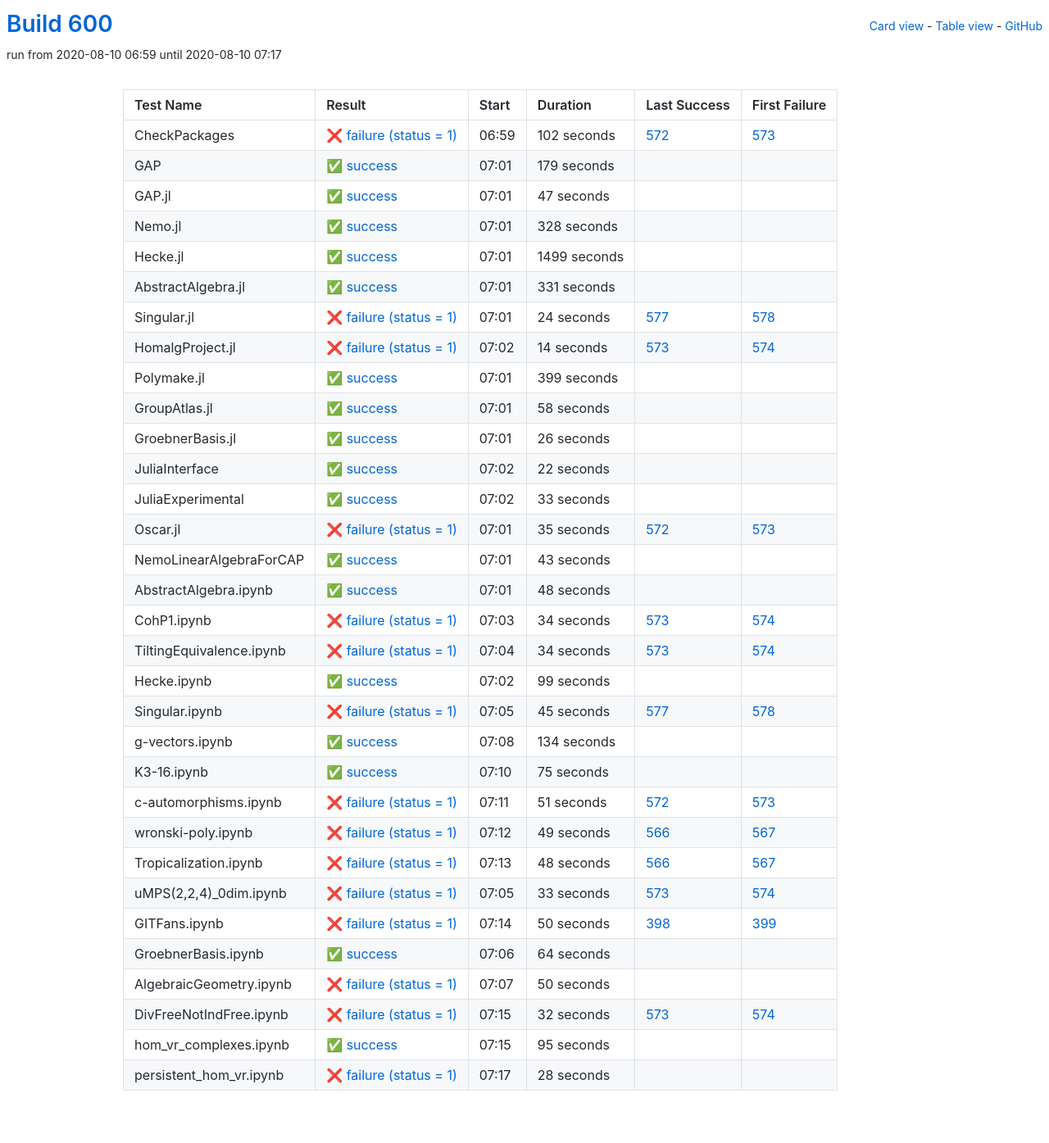
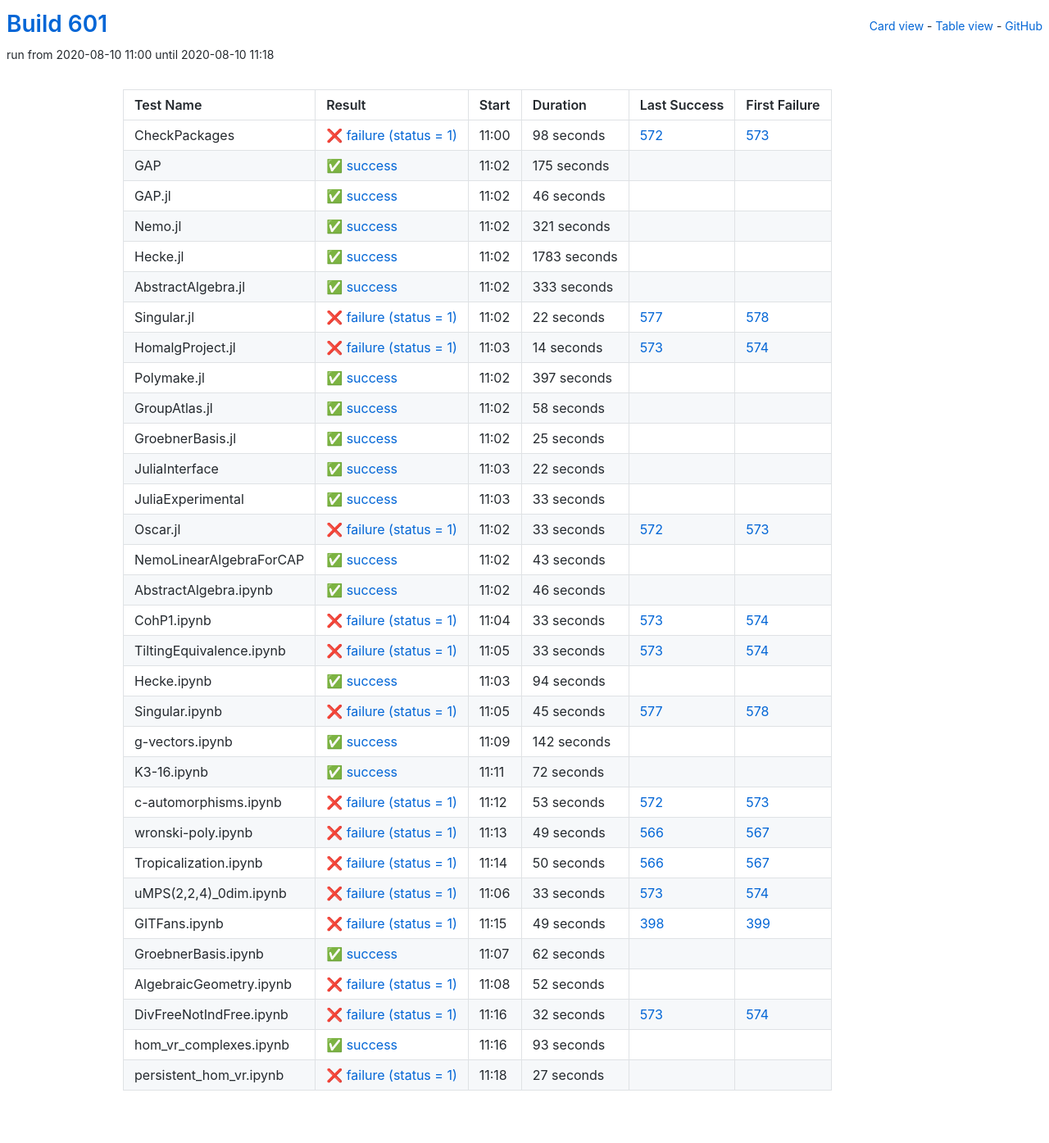
Before and after one commit to oscar-system/oscar-ci-status-stable, a Jekyll site: the page built from table.html, in a window 1280 px wide. Shown: the whole page at 82% size. Built offline with Jekyll 4.4.1, drawn with Linux system fonts in a browser that asks for light colours.

Commit message:
Build #601

```diff
--- a/_data/ci.yml
+++ b/_data/ci.yml
@@ -1,6 +1,6 @@
 ---
-build: 600
-build_url: https://oscarci.mathematik.uni-kl.de/job/oscar-stable/600/
+build: 601
+build_url: https://oscarci.mathematik.uni-kl.de/job/oscar-stable/601/
 job: oscar-stable
 organization: oscar-system
 repo: oscar-ci-status-stable
@@ -8,92 +8,92 @@ repourl: https://github.com/oscar-system/oscar-ci-status-stable
 tests:
 - name: CheckPackages
   id: checkpackages
-  log: https://oscarci.mathematik.uni-kl.de/job/oscar-stable/600/artifact/logs/build-600/CheckPackages.log
-  start: 2020-08-10 06:59
+  log: https://oscarci.mathematik.uni-kl.de/job/oscar-stable/601/artifact/logs/build-601/CheckPackages.log
+  start: 2020-08-10 11:00
   success: false
   exitcode: 1
   status: failure
-  duration: 102
+  duration: 98
   last_success: 572
   last_success_url: https://oscarci.mathematik.uni-kl.de/job/oscar-stable/572/
   first_failure: 573
   first_failure_url: https://oscarci.mathematik.uni-kl.de/job/oscar-stable/573/
 - name: GAP
   id: gap
-  log: https://oscarci.mathematik.uni-kl.de/job/oscar-stable/600/artifact/logs/build-600/GAP.log
-  start: 2020-08-10 07:01
+  log: https://oscarci.mathematik.uni-kl.de/job/oscar-stable/601/artifact/logs/build-601/GAP.log
+  start: 2020-08-10 11:02
   success: true
   exitcode: 0
   status: success
-  duration: 179
+  duration: 175
   last_success: false
   last_success_url:
   first_failure: false
   first_failure_url:
 - name: GAP.jl
   id: gap-jl
-  log: https://oscarci.mathematik.uni-kl.de/job/oscar-stable/600/artifact/logs/build-600/GAP.jl.log
-  start: 2020-08-10 07:01
+  log: https://oscarci.mathematik.uni-kl.de/job/oscar-stable/601/artifact/logs/build-601/GAP.jl.log
+  start: 2020-08-10 11:02
   success: true
   exitcode: 0
   status: success
-  duration: 47
+  duration: 46
   last_success: false
   last_success_url:
   first_failure: false
   first_failure_url:
 - name: Nemo.jl
   id: nemo-jl
-  log: https://oscarci.mathematik.uni-kl.de/job/oscar-stable/600/artifact/logs/build-600/Nemo.jl.log
-  start: 2020-08-10 07:01
+  log: https://oscarci.mathematik.uni-kl.de/job/oscar-stable/601/artifact/logs/build-601/Nemo.jl.log
+  start: 2020-08-10 11:02
   success: true
   exitcode: 0
   status: success
-  duration: 328
+  duration: 321
   last_success: false
   last_success_url:
   first_failure: false
   first_failure_url:
 - name: Hecke.jl
   id: hecke-jl
-  log: https://oscarci.mathematik.uni-kl.de/job/oscar-stable/600/artifact/logs/build-600/Hecke.jl.log
-  start: 2020-08-10 07:01
+  log: https://oscarci.mathematik.uni-kl.de/job/oscar-stable/601/artifact/logs/build-601/Hecke.jl.log
+  start: 2020-08-10 11:02
   success: true
   exitcode: 0
   status: success
-  duration: 1499
+  duration: 1783
   last_success: false
   last_success_url:
   first_failure: false
   first_failure_url:
 - name: AbstractAlgebra.jl
   id: abstractalgebra-jl
-  log: https://oscarci.mathematik.uni-kl.de/job/oscar-stable/600/artifact/logs/build-600/AbstractAlgebra.jl.log
-  start: 2020-08-10 07:01
+  log: https://oscarci.mathematik.uni-kl.de/job/oscar-stable/601/artifact/logs/build-601/AbstractAlgebra.jl.log
+  start: 2020-08-10 11:02
   success: true
   exitcode: 0
   status: success
-  duration: 331
+  duration: 333
   last_success: false
   last_success_url:
   first_failure: false
   first_failure_url:
 - name: Singular.jl
   id: singular-jl
-  log: https://oscarci.mathematik.uni-kl.de/job/oscar-stable/600/artifact/logs/build-600/Singular.jl.log
-  start: 2020-08-10 07:01
+  log: https://oscarci.mathematik.uni-kl.de/job/oscar-stable/601/artifact/logs/build-601/Singular.jl.log
+  start: 2020-08-10 11:02
   success: false
   exitcode: 1
   status: failure
-  duration: 24
+  duration: 22
   last_success: 577
   last_success_url: https://oscarci.mathematik.uni-kl.de/job/oscar-stable/577/
   first_failure: 578
   first_failure_url: https://oscarci.mathematik.uni-kl.de/job/oscar-stable/578/
 - name: HomalgProject.jl
   id: homalgproject-jl
-  log: https://oscarci.mathematik.uni-kl.de/job/oscar-stable/600/artifact/logs/build-600/HomalgProject.jl.log
-  start: 2020-08-10 07:02
+  log: https://oscarci.mathematik.uni-kl.de/job/oscar-stable/601/artifact/logs/build-601/HomalgProject.jl.log
+  start: 2020-08-10 11:03
   success: false
   exitcode: 1
   status: failure
@@ -104,20 +104,20 @@ tests:
   first_failure_url: https://oscarci.mathematik.uni-kl.de/job/oscar-stable/574/
 - name: Polymake.jl
   id: polymake-jl
-  log: https://oscarci.mathematik.uni-kl.de/job/oscar-stable/600/artifact/logs/build-600/Polymake.jl.log
-  start: 2020-08-10 07:01
+  log: https://oscarci.mathematik.uni-kl.de/job/oscar-stable/601/artifact/logs/build-601/Polymake.jl.log
+  start: 2020-08-10 11:02
   success: true
   exitcode: 0
   status: success
-  duration: 399
+  duration: 397
   last_success: false
   last_success_url:
   first_failure: false
   first_failure_url:
 - name: GroupAtlas.jl
   id: groupatlas-jl
-  log: https://oscarci.mathematik.uni-kl.de/job/oscar-stable/600/artifact/logs/build-600/GroupAtlas.jl.log
-  start: 2020-08-10 07:01
+  log: https://oscarci.mathematik.uni-kl.de/job/oscar-stable/601/artifact/logs/build-601/GroupAtlas.jl.log
+  start: 2020-08-10 11:02
   success: true
   exitcode: 0
   status: success
@@ -128,20 +128,20 @@ tests:
   first_failure_url:
 - name: GroebnerBasis.jl
   id: groebnerbasis-jl
-  log: https://oscarci.mathematik.uni-kl.de/job/oscar-stable/600/artifact/logs/build-600/GroebnerBasis.jl.log
-  start: 2020-08-10 07:01
+  log: https://oscarci.mathematik.uni-kl.de/job/oscar-stable/601/artifact/logs/build-601/GroebnerBasis.jl.log
+  start: 2020-08-10 11:02
   success: true
   exitcode: 0
   status: success
-  duration: 26
+  duration: 25
   last_success: false
   last_success_url:
   first_failure: false
   first_failure_url:
 - name: JuliaInterface
   id: juliainterface
-  log: https://oscarci.mathematik.uni-kl.de/job/oscar-stable/600/artifact/logs/build-600/JuliaInterface.log
-  start: 2020-08-10 07:02
+  log: https://oscarci.mathematik.uni-kl.de/job/oscar-stable/601/artifact/logs/build-601/JuliaInterface.log
+  start: 2020-08-10 11:03
   success: true
   exitcode: 0
   status: success
@@ -152,8 +152,8 @@ tests:
   first_failure_url:
 - name: JuliaExperimental
   id: juliaexperimental
-  log: https://oscarci.mathematik.uni-kl.de/job/oscar-stable/600/artifact/logs/build-600/JuliaExperimental.log
-  start: 2020-08-10 07:02
+  log: https://oscarci.mathematik.uni-kl.de/job/oscar-stable/601/artifact/logs/build-601/JuliaExperimental.log
+  start: 2020-08-10 11:03
   success: true
   exitcode: 0
   status: success
@@ -164,20 +164,20 @@ tests:
   first_failure_url:
 - name: Oscar.jl
   id: oscar-jl
-  log: https://oscarci.mathematik.uni-kl.de/job/oscar-stable/600/artifact/logs/build-600/Oscar.jl.log
-  start: 2020-08-10 07:01
+  log: https://oscarci.mathematik.uni-kl.de/job/oscar-stable/601/artifact/logs/build-601/Oscar.jl.log
+  start: 2020-08-10 11:02
   success: false
   exitcode: 1
   status: failure
-  duration: 35
+  duration: 33
   last_success: 572
   last_success_url: https://oscarci.mathematik.uni-kl.de/job/oscar-stable/572/
   first_failure: 573
   first_failure_url: https://oscarci.mathematik.uni-kl.de/job/oscar-stable/573/
 - name: NemoLinearAlgebraForCAP
   id: nemolinearalgebraforcap
-  log: https://oscarci.mathematik.uni-kl.de/job/oscar-stable/600/artifact/logs/build-600/NemoLinearAlgebraForCAP.log
-  start: 2020-08-10 07:01
+  log: https://oscarci.mathematik.uni-kl.de/job/oscar-stable/601/artifact/logs/build-601/NemoLinearAlgebraForCAP.log
+  start: 2020-08-10 11:02
   success: true
   exitcode: 0
   status: success
@@ -188,56 +188,56 @@ tests:
   first_failure_url:
 - name: AbstractAlgebra.ipynb
   id: abstractalgebra-ipynb
-  log: https://oscarci.mathematik.uni-kl.de/job/oscar-stable/600/artifact/logs/build-600/AbstractAlgebra.ipynb.log
-  start: 2020-08-10 07:01
+  log: https://oscarci.mathematik.uni-kl.de/job/oscar-stable/601/artifact/logs/build-601/AbstractAlgebra.ipynb.log
+  start: 2020-08-10 11:02
   success: true
   exitcode: 0
   status: success
-  duration: 48
+  duration: 46
   last_success: false
   last_success_url:
   first_failure: false
   first_failure_url:
 - name: CohP1.ipynb
   id: cohp1-ipynb
-  log: https://oscarci.mathematik.uni-kl.de/job/oscar-stable/600/artifact/logs/build-600/CohP1.ipynb.log
-  start: 2020-08-10 07:03
+  log: https://oscarci.mathematik.uni-kl.de/job/oscar-stable/601/artifact/logs/build-601/CohP1.ipynb.log
+  start: 2020-08-10 11:04
   success: false
   exitcode: 1
   status: failure
-  duration: 34
+  duration: 33
   last_success: 573
   last_success_url: https://oscarci.mathematik.uni-kl.de/job/oscar-stable/573/
   first_failure: 574
   first_failure_url: https://oscarci.mathematik.uni-kl.de/job/oscar-stable/574/
 - name: TiltingEquivalence.ipynb
   id: tiltingequivalence-ipynb
-  log: https://oscarci.mathematik.uni-kl.de/job/oscar-stable/600/artifact/logs/build-600/TiltingEquivalence.ipynb.log
-  start: 2020-08-10 07:04
+  log: https://oscarci.mathematik.uni-kl.de/job/oscar-stable/601/artifact/logs/build-601/TiltingEquivalence.ipynb.log
+  start: 2020-08-10 11:05
   success: false
   exitcode: 1
   status: failure
-  duration: 34
+  duration: 33
   last_success: 573
   last_success_url: https://oscarci.mathematik.uni-kl.de/job/oscar-stable/573/
   first_failure: 574
   first_failure_url: https://oscarci.mathematik.uni-kl.de/job/oscar-stable/574/
 - name: Hecke.ipynb
   id: hecke-ipynb
-  log: https://oscarci.mathematik.uni-kl.de/job/oscar-stable/600/artifact/logs/build-600/Hecke.ipynb.log
-  start: 2020-08-10 07:02
+  log: https://oscarci.mathematik.uni-kl.de/job/oscar-stable/601/artifact/logs/build-601/Hecke.ipynb.log
+  start: 2020-08-10 11:03
   success: true
   exitcode: 0
   status: success
-  duration: 99
+  duration: 94
   last_success: false
   last_success_url:
   first_failure: false
   first_failure_url:
 - name: Singular.ipynb
   id: singular-ipynb
-  log: https://oscarci.mathematik.uni-kl.de/job/oscar-stable/600/artifact/logs/build-600/Singular.ipynb.log
-  start: 2020-08-10 07:05
+  log: https://oscarci.mathematik.uni-kl.de/job/oscar-stable/601/artifact/logs/build-601/Singular.ipynb.log
+  start: 2020-08-10 11:05
   success: false
   exitcode: 1
   status: failure
@@ -248,44 +248,44 @@ tests:
   first_failure_url: https://oscarci.mathematik.uni-kl.de/job/oscar-stable/578/
 - name: g-vectors.ipynb
   id: g-vectors-ipynb
-  log: https://oscarci.mathematik.uni-kl.de/job/oscar-stable/600/artifact/logs/build-600/g-vectors.ipynb.log
-  start: 2020-08-10 07:08
+  log: https://oscarci.mathematik.uni-kl.de/job/oscar-stable/601/artifact/logs/build-601/g-vectors.ipynb.log
+  start: 2020-08-10 11:09
   success: true
   exitcode: 0
   status: success
-  duration: 134
+  duration: 142
   last_success: false
   last_success_url:
   first_failure: false
   first_failure_url:
 - name: K3-16.ipynb
   id: k3-16-ipynb
-  log: https://oscarci.mathematik.uni-kl.de/job/oscar-stable/600/artifact/logs/build-600/K3-16.ipynb.log
-  start: 2020-08-10 07:10
+  log: https://oscarci.mathematik.uni-kl.de/job/oscar-stable/601/artifact/logs/build-601/K3-16.ipynb.log
+  start: 2020-08-10 11:11
   success: true
   exitcode: 0
   status: success
-  duration: 75
+  duration: 72
   last_success: false
   last_success_url:
   first_failure: false
   first_failure_url:
 - name: c-automorphisms.ipynb
   id: c-automorphisms-ipynb
-  log: https://oscarci.mathematik.uni-kl.de/job/oscar-stable/600/artifact/logs/build-600/c-automorphisms.ipynb.log
-  start: 2020-08-10 07:11
+  log: https://oscarci.mathematik.uni-kl.de/job/oscar-stable/601/artifact/logs/build-601/c-automorphisms.ipynb.log
+  start: 2020-08-10 11:12
   success: false
   exitcode: 1
   status: failure
-  duration: 51
+  duration: 53
   last_success: 572
   last_success_url: https://oscarci.mathematik.uni-kl.de/job/oscar-stable/572/
   first_failure: 573
   first_failure_url: https://oscarci.mathematik.uni-kl.de/job/oscar-stable/573/
 - name: wronski-poly.ipynb
   id: wronski-poly-ipynb
-  log: https://oscarci.mathematik.uni-kl.de/job/oscar-stable/600/artifact/logs/build-600/wronski-poly.ipynb.log
-  start: 2020-08-10 07:12
+  log: https://oscarci.mathematik.uni-kl.de/job/oscar-stable/601/artifact/logs/build-601/wronski-poly.ipynb.log
+  start: 2020-08-10 11:13
   success: false
   exitcode: 1
   status: failure
@@ -296,20 +296,20 @@ tests:
   first_failure_url: https://oscarci.mathematik.uni-kl.de/job/oscar-stable/567/
 - name: Tropicalization.ipynb
   id: tropicalization-ipynb
-  log: https://oscarci.mathematik.uni-kl.de/job/oscar-stable/600/artifact/logs/build-600/Tropicalization.ipynb.log
-  start: 2020-08-10 07:13
+  log: https://oscarci.mathematik.uni-kl.de/job/oscar-stable/601/artifact/logs/build-601/Tropicalization.ipynb.log
+  start: 2020-08-10 11:14
   success: false
   exitcode: 1
   status: failure
-  duration: 48
+  duration: 50
   last_success: 566
   last_success_url: https://oscarci.mathematik.uni-kl.de/job/oscar-stable/566/
   first_failure: 567
   first_failure_url: https://oscarci.mathematik.uni-kl.de/job/oscar-stable/567/
 - name: uMPS(2,2,4)_0dim.ipynb
   id: umps-2-2-4-0dim-ipynb
-  log: https://oscarci.mathematik.uni-kl.de/job/oscar-stable/600/artifact/logs/build-600/uMPS-2-2-4-_0dim.ipynb.log
-  start: 2020-08-10 07:05
+  log: https://oscarci.mathematik.uni-kl.de/job/oscar-stable/601/artifact/logs/build-601/uMPS-2-2-4-_0dim.ipynb.log
+  start: 2020-08-10 11:06
   success: false
   exitcode: 1
   status: failure
@@ -320,44 +320,44 @@ tests:
   first_failure_url: https://oscarci.mathematik.uni-kl.de/job/oscar-stable/574/
 - name: GITFans.ipynb
   id: gitfans-ipynb
-  log: https://oscarci.mathematik.uni-kl.de/job/oscar-stable/600/artifact/logs/build-600/GITFans.ipynb.log
-  start: 2020-08-10 07:14
+  log: https://oscarci.mathematik.uni-kl.de/job/oscar-stable/601/artifact/logs/build-601/GITFans.ipynb.log
+  start: 2020-08-10 11:15
   success: false
   exitcode: 1
   status: failure
-  duration: 50
+  duration: 49
   last_success: 398
   last_success_url: https://oscarci.mathematik.uni-kl.de/job/oscar-stable/398/
   first_failure: 399
   first_failure_url: https://oscarci.mathematik.uni-kl.de/job/oscar-stable/399/
 - name: GroebnerBasis.ipynb
   id: groebnerbasis-ipynb
-  log: https://oscarci.mathematik.uni-kl.de/job/oscar-stable/600/artifact/logs/build-600/GroebnerBasis.ipynb.log
-  start: 2020-08-10 07:06
+  log: https://oscarci.mathematik.uni-kl.de/job/oscar-stable/601/artifact/logs/build-601/GroebnerBasis.ipynb.log
+  start: 2020-08-10 11:07
   success: true
   exitcode: 0
   status: success
-  duration: 64
+  duration: 62
   last_success: false
   last_success_url:
   first_failure: false
   first_failure_url:
 - name: AlgebraicGeometry.ipynb
   id: algebraicgeometry-ipynb
-  log: https://oscarci.mathematik.uni-kl.de/job/oscar-stable/600/artifact/logs/build-600/AlgebraicGeometry.ipynb.log
-  start: 2020-08-10 07:07
+  log: https://oscarci.mathematik.uni-kl.de/job/oscar-stable/601/artifact/logs/build-601/AlgebraicGeometry.ipynb.log
+  start: 2020-08-10 11:08
   success: false
   exitcode: 1
   status: failure
-  duration: 50
+  duration: 52
   last_success: false
   last_success_url:
   first_failure: false
   first_failure_url:
 - name: DivFreeNotIndFree.ipynb
   id: divfreenotindfree-ipynb
-  log: https://oscarci.mathematik.uni-kl.de/job/oscar-stable/600/artifact/logs/build-600/DivFreeNotIndFree.ipynb.log
-  start: 2020-08-10 07:15
+  log: https://oscarci.mathematik.uni-kl.de/job/oscar-stable/601/artifact/logs/build-601/DivFreeNotIndFree.ipynb.log
+  start: 2020-08-10 11:16
   success: false
   exitcode: 1
   status: failure
@@ -368,24 +368,24 @@ tests:
   first_failure_url: https://oscarci.mathematik.uni-kl.de/job/oscar-stable/574/
 - name: hom_vr_complexes.ipynb
   id: hom-vr-complexes-ipynb
-  log: https://oscarci.mathematik.uni-kl.de/job/oscar-stable/600/artifact/logs/build-600/hom_vr_complexes.ipynb.log
-  start: 2020-08-10 07:15
+  log: https://oscarci.mathematik.uni-kl.de/job/oscar-stable/601/artifact/logs/build-601/hom_vr_complexes.ipynb.log
+  start: 2020-08-10 11:16
   success: true
   exitcode: 0
   status: success
-  duration: 95
+  duration: 93
   last_success: false
   last_success_url:
   first_failure: false
   first_failure_url:
 - name: persistent_hom_vr.ipynb
   id: persistent-hom-vr-ipynb
-  log: https://oscarci.mathematik.uni-kl.de/job/oscar-stable/600/artifact/logs/build-600/persistent_hom_vr.ipynb.log
-  start: 2020-08-10 07:17
+  log: https://oscarci.mathematik.uni-kl.de/job/oscar-stable/601/artifact/logs/build-601/persistent_hom_vr.ipynb.log
+  start: 2020-08-10 11:18
   success: false
   exitcode: 1
   status: failure
-  duration: 28
+  duration: 27
   last_success: false
   last_success_url:
   first_failure: false
```
Also changed, not shown: README.md.
